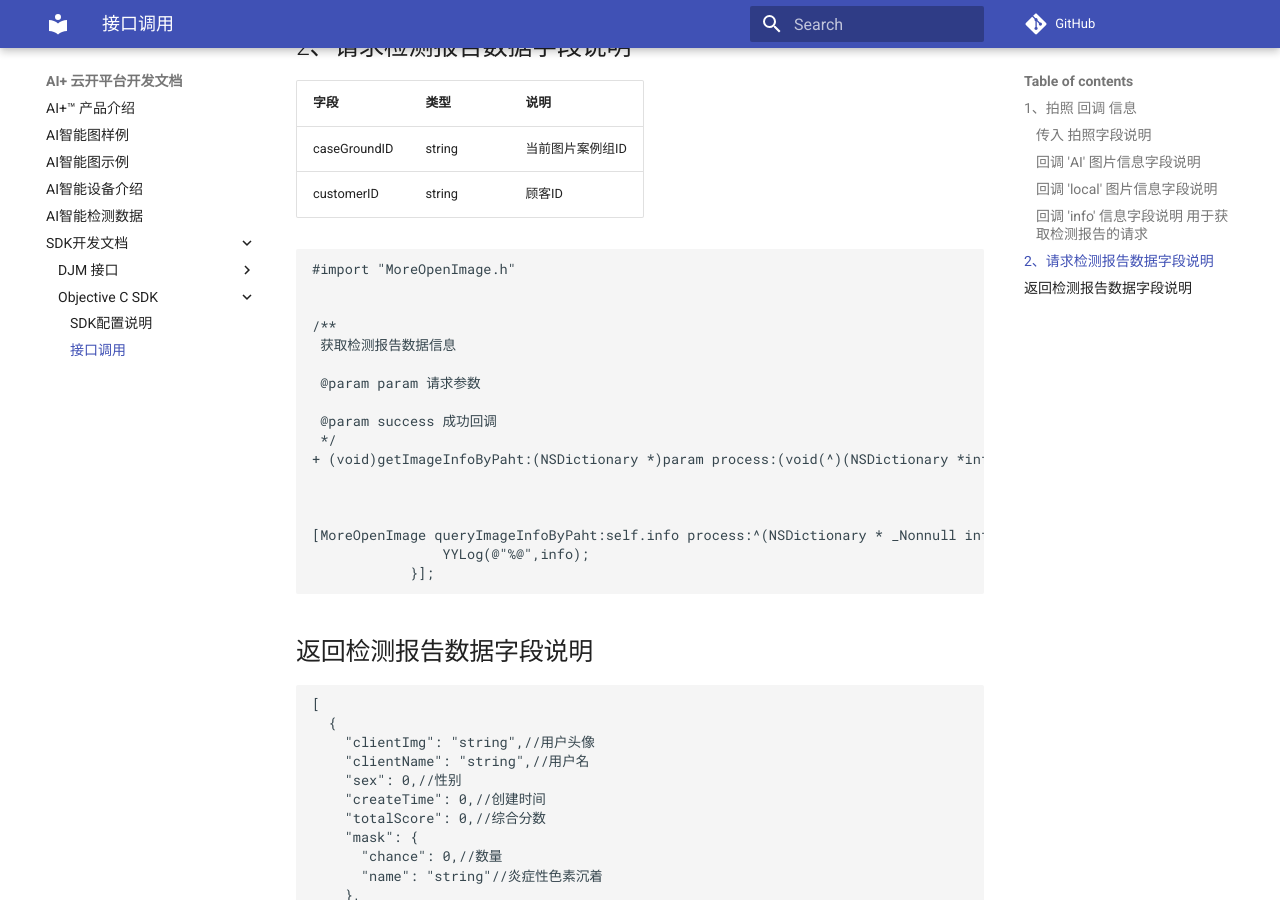
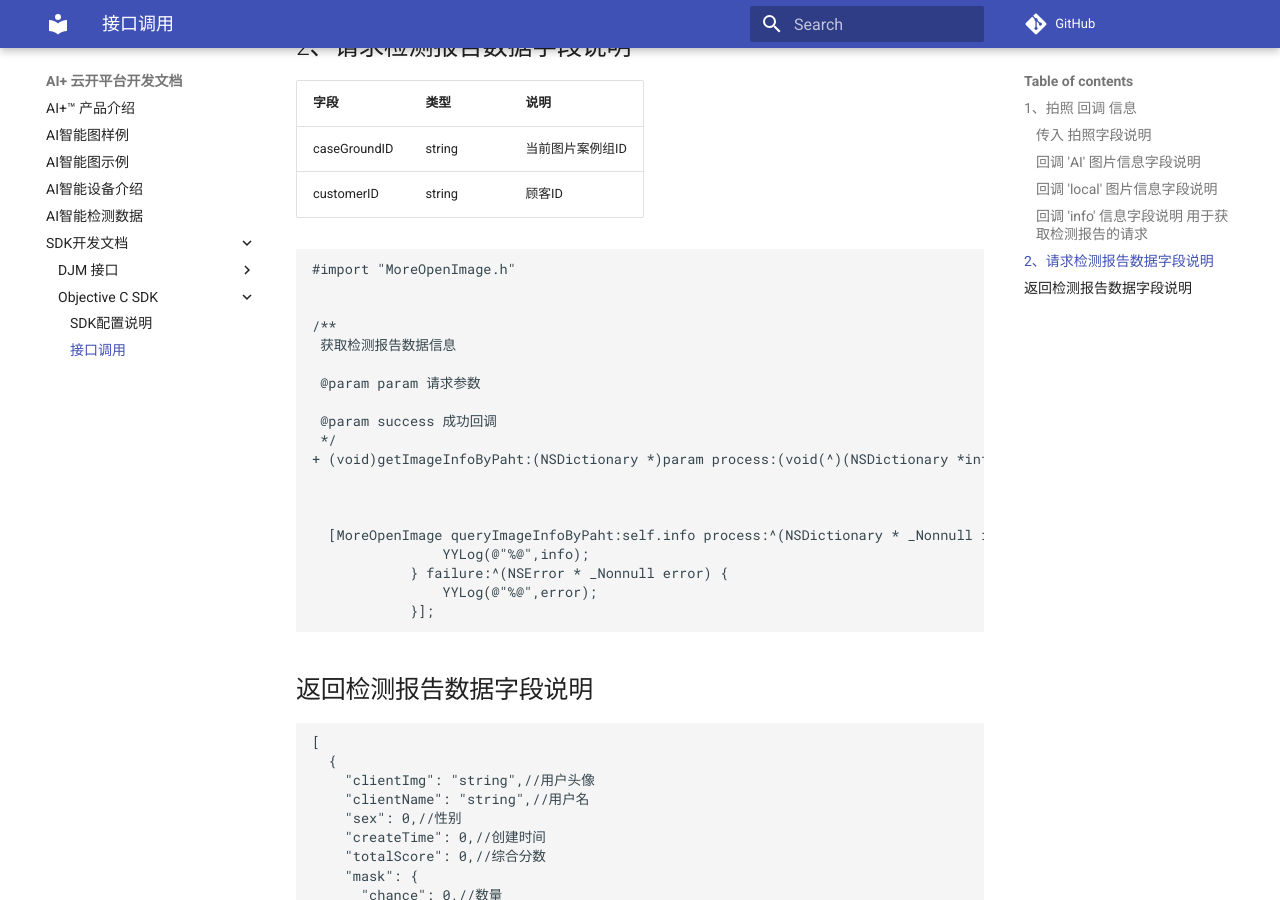
Before and after one commit to fuuqiu/metis, an MkDocs documentation site: the page built from docs/SDK开发文档/Objective-C SDK/02.接口调用.md, in a window 1280 px wide and 900 px high, scrolled down 1843 px. Built offline with MkDocs 1.6.1 and Material for MkDocs 9.7.7, drawn with Linux system fonts in a browser that asks for light colours; comment, search, counter and statistics services are not loaded.

Commit message:
添加 失败回调

````diff
--- a/docs/SDK开发文档/Objective-C SDK/02.接口调用.md
+++ b/docs/SDK开发文档/Objective-C SDK/02.接口调用.md
@@ -103,8 +103,10 @@ typedef void(^imageBlock)(NSArray *images,NSDictionary *info);//成功的回调
 
 
 
-[MoreOpenImage queryImageInfoByPaht:self.info process:^(NSDictionary * _Nonnull info) {
+  [MoreOpenImage queryImageInfoByPaht:self.info process:^(NSDictionary * _Nonnull info) {
                 YYLog(@"%@",info);
+            } failure:^(NSError * _Nonnull error) {
+                YYLog(@"%@",error);
             }];
 ```
 
````
